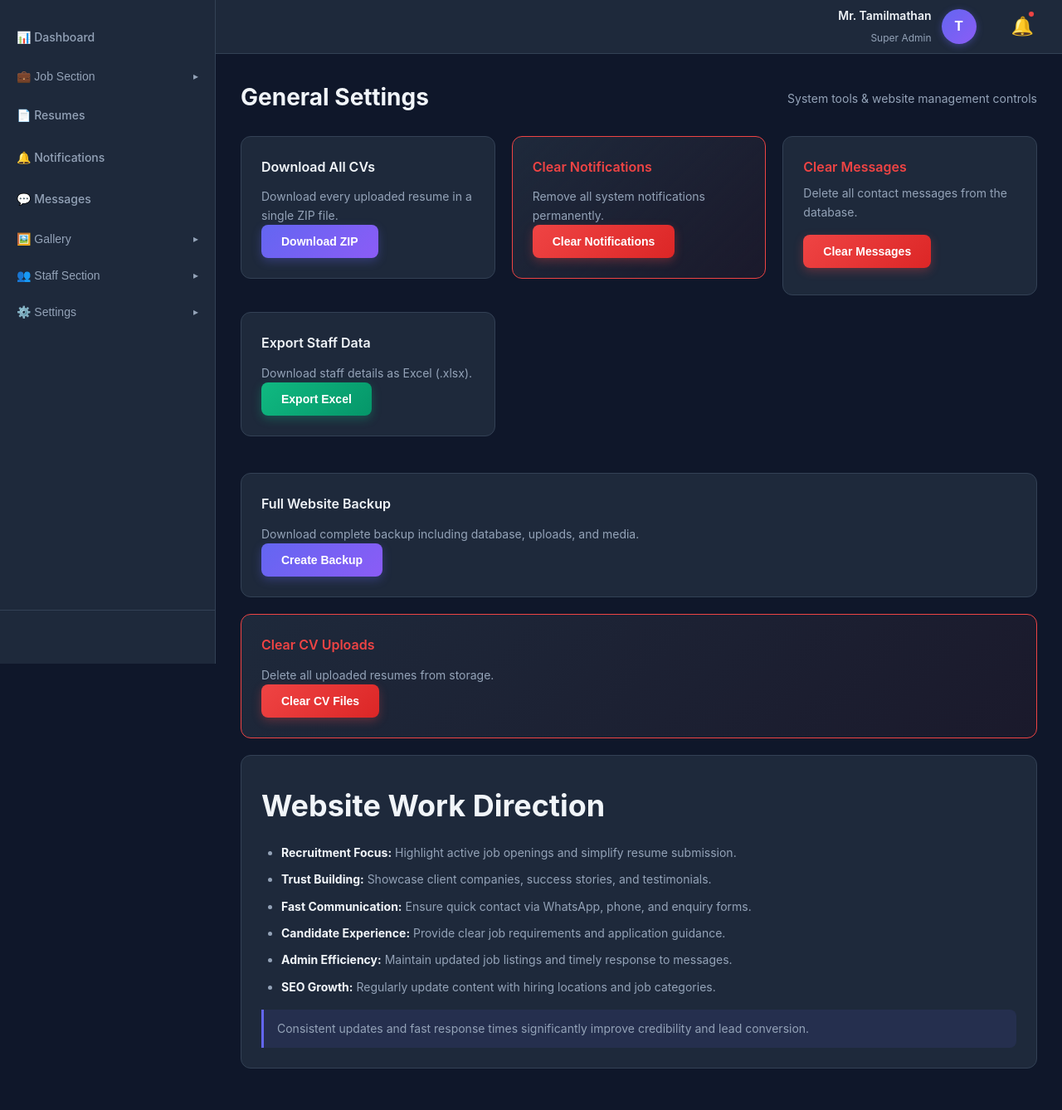
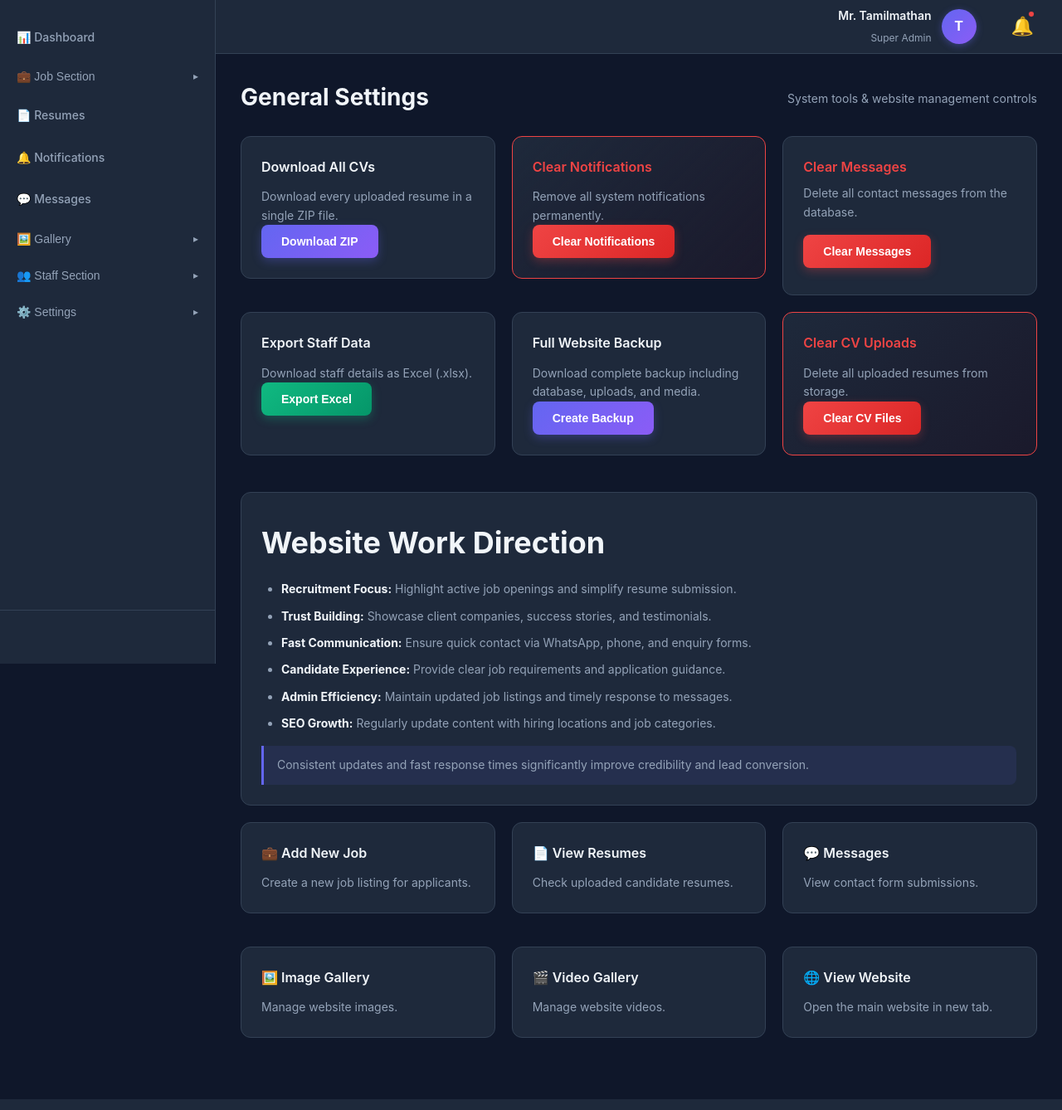
Before and after one commit to babai1899/ams2026, a Flask app: page /admin-dashboard in a window 1280 px wide, after a click on "General Settings". Shown: the whole page at 83% size. Run offline with Flask 3, Linux system fonts and the light colour scheme; a user stored in the database is signed in.

Commit message:
Update admin_dashboard.html

```diff
--- a/templates/admin_dashboard.html
+++ b/templates/admin_dashboard.html
@@ -834,8 +834,6 @@
                     </button>
                 </div>
 
-            </div>
-
                 <!-- FULL BACKUP -->
                 <div class="card">
                     <h3>Full Website Backup</h3>
@@ -854,6 +852,8 @@
                     </button>
                 </div>
 
+            </div>
+
             <!-- WEBSITE DIRECTION -->
             <div class="card">
                 <h2>Website Work Direction</h2>
@@ -870,6 +870,34 @@
                 <p class="direction-note">
                     Consistent updates and fast response times significantly improve credibility and lead conversion.
                 </p>
+            </div>
+
+            <!-- SHORTCUTS -->
+            <div class="settings-grid">
+                <div class="card" onclick="showSection('add-job-panel'); return false;" style="cursor: pointer;">
+                    <h3>💼 Add New Job</h3>
+                    <p>Create a new job listing for applicants.</p>
+                </div>
+                <div class="card" onclick="showSection('cv-panel'); return false;" style="cursor: pointer;">
+                    <h3>📄 View Resumes</h3>
+                    <p>Check uploaded candidate resumes.</p>
+                </div>
+                <div class="card" onclick="showSection('messages-panel'); return false;" style="cursor: pointer;">
+                    <h3>💬 Messages</h3>
+                    <p>View contact form submissions.</p>
+                </div>
+                <div class="card" onclick="showSection('image-panel'); return false;" style="cursor: pointer;">
+                    <h3>🖼️ Image Gallery</h3>
+                    <p>Manage website images.</p>
+                </div>
+                <div class="card" onclick="showSection('video-panel'); return false;" style="cursor: pointer;">
+                    <h3>🎬 Video Gallery</h3>
+                    <p>Manage website videos.</p>
+                </div>
+                <div class="card" onclick="window.open('/', '_blank');" style="cursor: pointer;">
+                    <h3>🌐 View Website</h3>
+                    <p>Open the main website in new tab.</p>
+                </div>
             </div>
 
             <!-- BACKUP PROGRESS MODAL -->
```
Lines whose indentation alone changed are shown as unchanged.
